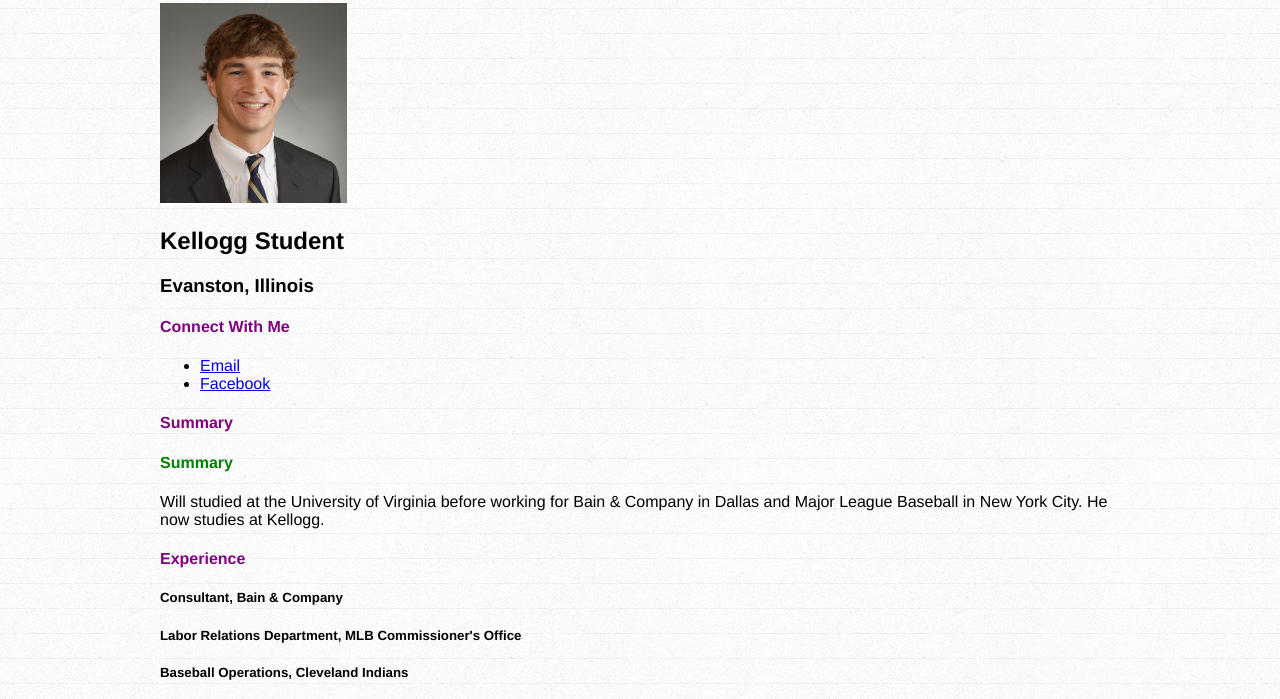
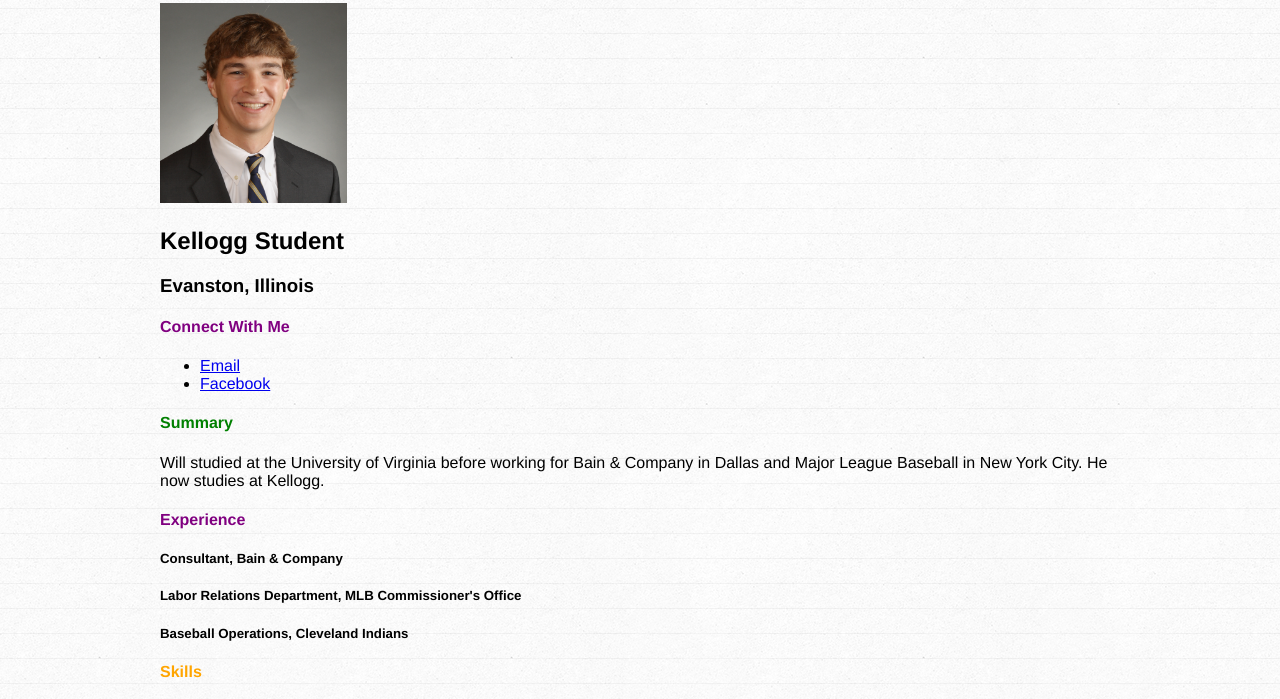
Before and after one commit to WillLandess/WillLandess.github.io, a plain HTML site: page index.html in a window 1280 px wide. Shown: the part 77-776 px from the top of the page. Drawn offline with nearby package versions, Linux system fonts and the light colour scheme.

Commit message:
Font colors

```diff
--- a/index.html
+++ b/index.html
@@ -22,7 +22,6 @@
       </ul>
     </div>
     <div>
-      <h4>Summary</h4>
       <h4 id="summary">Summary</h4>
       <p>
         Will studied at the University of Virginia before working
```
